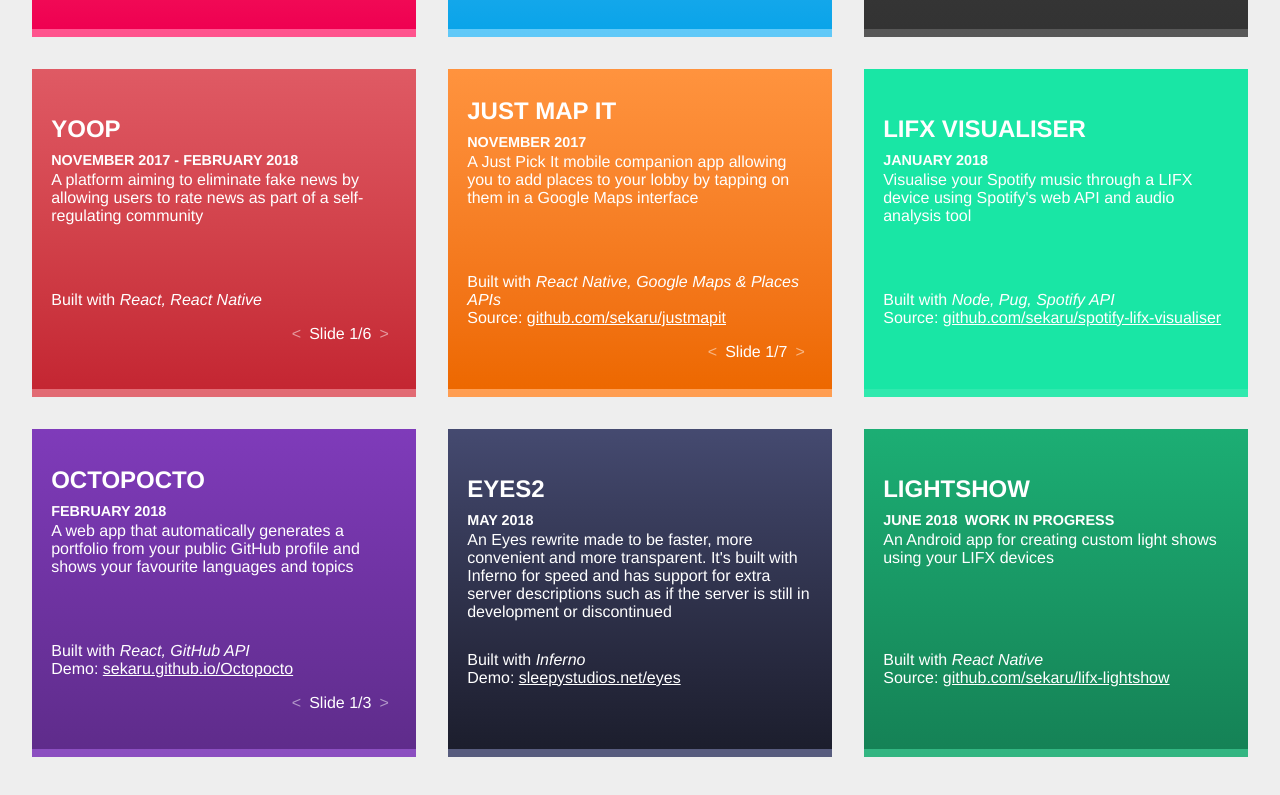
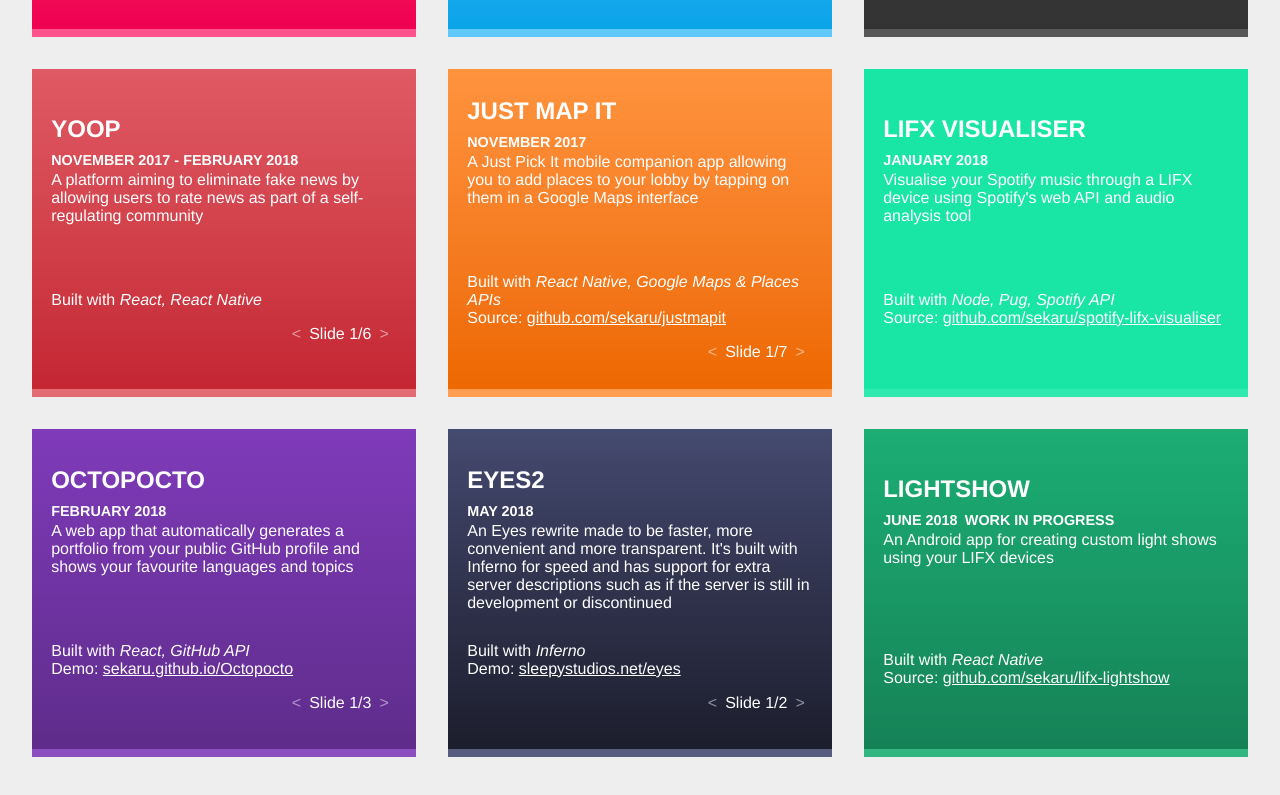
Before and after one commit to sekaru/tudr.xyz, a Vue app: page /#/ in a window 1280 px wide. Shown: the part 1239-2034 px from the top of the page. Built offline with nearby package versions, Linux system fonts and the light colour scheme.

Commit message:
Eyes2 screenshot

```diff
--- a/src/components/projects.js
+++ b/src/components/projects.js
@@ -377,6 +377,10 @@
       {
         text: 'An Eyes rewrite made to be faster, more convenient and more transparent. It\'s built with Inferno for speed and has support for extra server descriptions such as if the server is still in development or discontinued',
         img: ''
+      },
+      {
+        text: '',
+        img: require('../assets/eyes2.png')
       }
     ],
     url: 'sleepystudios.net/eyes',
```
Also changed, not shown: src/assets/eyes2.png (added).
